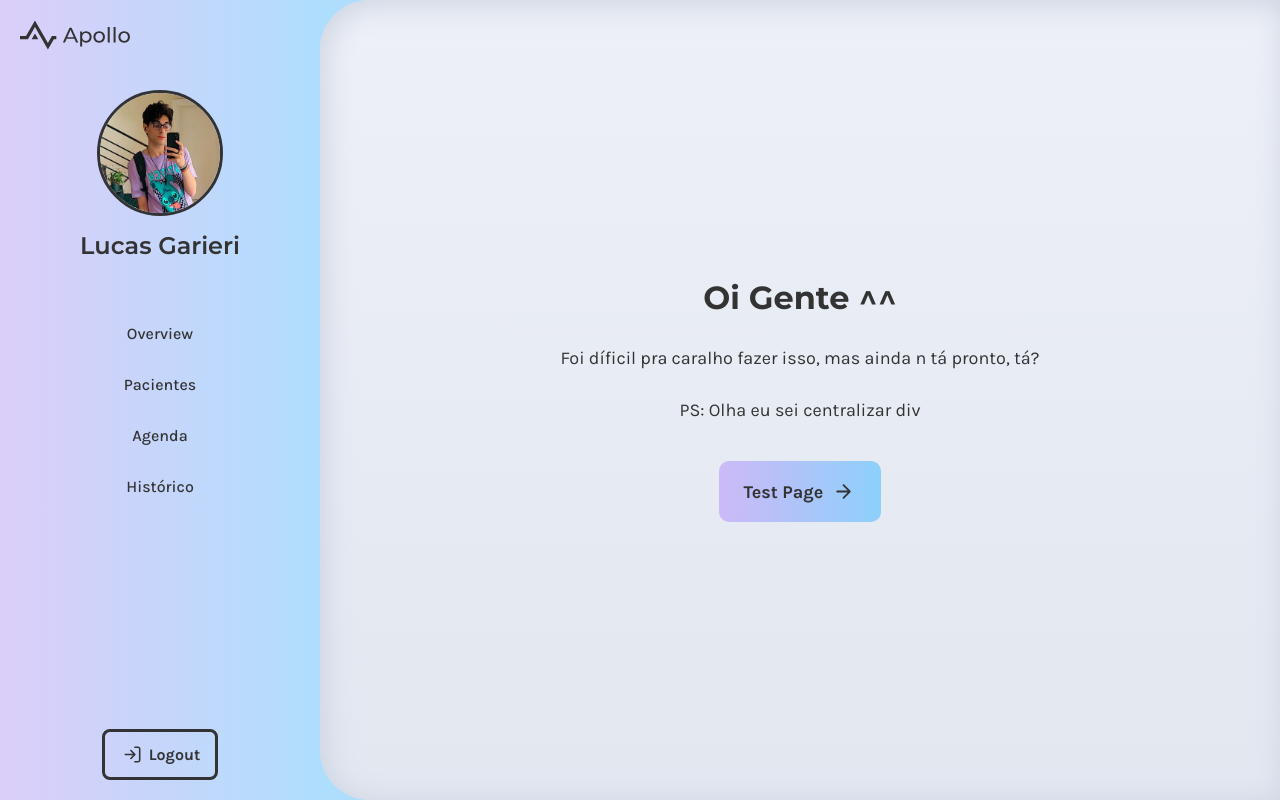
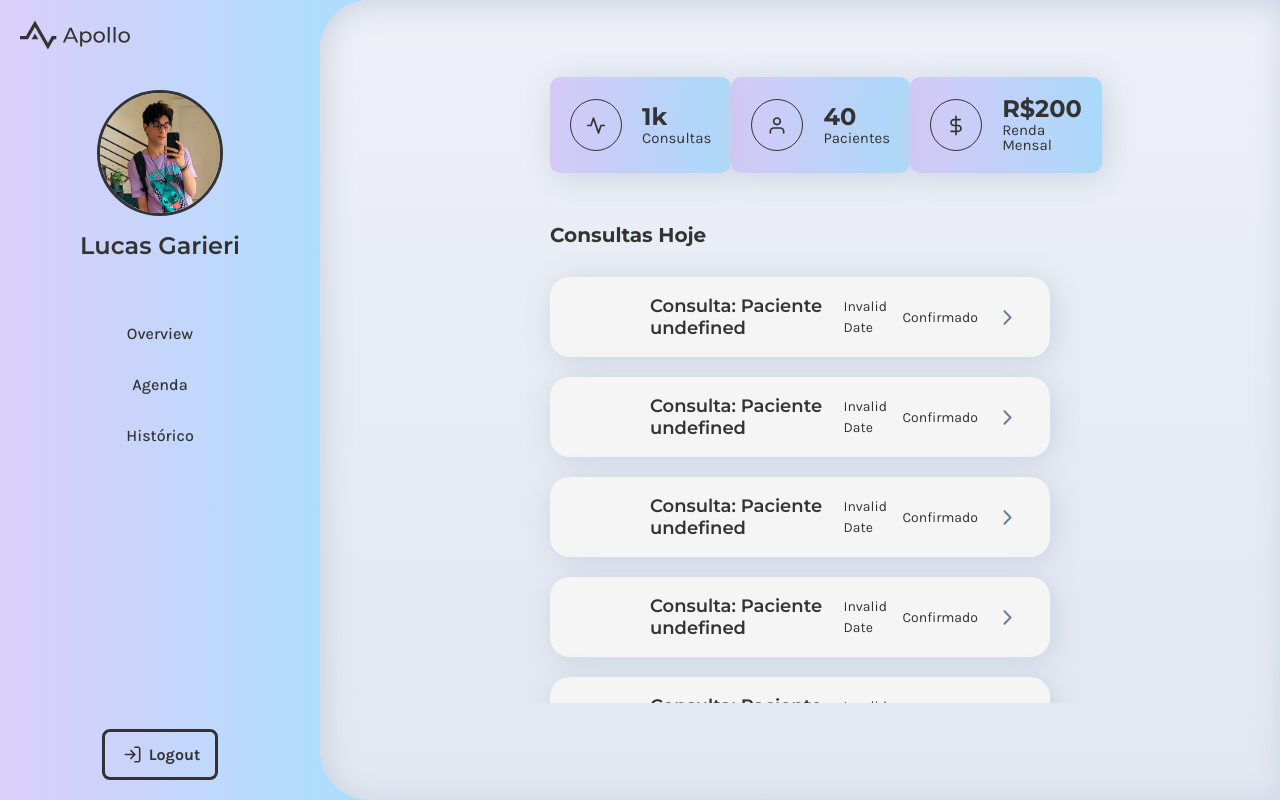
Before and after one commit to pedrohrodrig/LabEngSoft2-Frontend, a React (Create React App) app in the folder frontend/: page / in a window 1280 px wide. Built offline with nearby package versions, Linux system fonts and the light colour scheme.

Commit message:
Adaptando o frontend

```diff
--- a/frontend/src/App.js
+++ b/frontend/src/App.js
@@ -15,13 +15,14 @@ import ProfilePage from './pages/personal/profilepage/profilepage';
 import DocumentsPage from "./pages/personal/documentspage/documentspage";
 import DocDetailPage from "./pages/personal/docdetailpage/docdetailpage";
 import AppointDetailPage from "./pages/personal/appointdetailpage/appointdetailpage";
+import HistoryPage from './pages/personal/historypage/historypage';
 
 import TestPage from './pages/testpage/testpage';
 
 import "./App.css";
 
 function App() {
-    const [ user, setUser ] = useState(professional);
+    const [user, setUser] = useState(professional);
 
     return (
         <UserContext.Provider value={{ user, setUser }}>
@@ -29,7 +30,7 @@ function App() {
                 <Routes>
                     <Route path="/" element={<LayoutPage />}>
 
-                        <Route index element={<HomePage />} />
+                        <Route index element={<OverviewPage />} />
                         <Route path="overview" element={<OverviewPage />} />
                         <Route path="patients" element={<PatientsPage />} />
                         <Route path="appointments" element={<AppointmentsPage />} />
@@ -39,7 +40,7 @@ function App() {
                         <Route path="documents" element={<DocumentsPage />} />
                         <Route path="doc" element={<DocDetailPage />} />
                         <Route path="appoint" element={<AppointDetailPage />} />
-
+                        <Route path="history" element={<HistoryPage />} />
 
                         <Route path="test" element={<TestPage />} />
 
--- a/frontend/src/components/lists/appointmentlist/appointmentlist.js
+++ b/frontend/src/components/lists/appointmentlist/appointmentlist.js
@@ -5,27 +5,29 @@ import "../cardlist.css";
 
 function AppointmentList({ className, appointments, small }) {
     const classes = small ? `small-card-list ${className}` : `card-list ${className}`;
-    const n = small ? 3 : appointments.length;
+    const displayCount = small ? 3 : appointments.length;
 
     return (
         <div className={classes}>
-            {
-                appointments.map((obj, i) =>
-                {
-                    while (i < n) {
-                        return (
-                            <HorizontalCard
-                                title={obj.patient}
-                                image={obj.photo}
-                                col1={!small && obj.timestamp}
-                                col2={!small && obj.status}
-                                to="/appoint"
-                                key={i}
-                            />
-                        );
-                    }
-                })
-            }
+            {appointments.slice(0, displayCount).map((appointment, i) => {
+                // Formata a data e hora da consulta
+                const scheduledDateTime = new Date(appointment.scheduled_time).toLocaleString();
+
+                // Mockup: Substitua estas variáveis pelas informações reais do paciente obtidas via API
+                const patientName = `Paciente ${appointment.id_patient}`; // Mockup: Nome do paciente
+                const patientPhoto = ''; // Mockup: URL da foto do paciente
+
+                return (
+                    <HorizontalCard
+                        title={`Consulta: ${patientName}`} // Utiliza o nome do paciente
+                        image={patientPhoto} // Utiliza a foto do paciente
+                        col1={!small && scheduledDateTime} // Mostra a data e hora agendadas se não for a versão 'small'
+                        col2={!small && appointment.status} // Mostra o status da consulta se não for a versão 'small'
+                        to={`/appoint/${appointment.id}`} // Assume que cada consulta tem um 'id' único para detalhes
+                        key={appointment.id} // Utiliza o 'id' da consulta como chave única
+                    />
+                );
+            })}
         </div>
     );
 }
--- a/frontend/src/components/navbar/navbar.js
+++ b/frontend/src/components/navbar/navbar.js
@@ -1,7 +1,7 @@
+import Button from "../button/button";
 import React from "react";
 import Logo from "../logo/logo";
 import UserPhoto from "../userphoto/userphoto";
-import Button from "../button/button";
 import Tabs from "../tabs/tabs";
 
 import "./navbar.css";
@@ -18,11 +18,10 @@ function Navbar({ className }) {
             <div className="content">
                 <UserPhoto name="Lucas Garieri" to="/profile" />
                 <Tabs
-                    labels={["Overview", "Pacientes", "Agenda", "Histórico"]}
-                    to={["/overview", "/patients", "", "/appointments"]}
+                    labels={["Overview", "Agenda", "Histórico"]} // Atualizado
+                    to={["/overview", "/appointments", "/history"]} // Atualizado
                 />
             </div>
-
 
             <div className="footer">
                 <Button
--- a/frontend/src/pages/personal/appointmentspage/appointmentspage.js
+++ b/frontend/src/pages/personal/appointmentspage/appointmentspage.js
@@ -1,25 +1,46 @@
-import React, { useContext } from "react";
+import React, { useContext, useEffect, useState } from "react";
 import Title from "../../../components/title/title";
 import AppointmentsList from "../../../components/lists/appointmentlist/appointmentlist";
 
 import UserContext from "../../../contexts/UserContext";
-import appointmentList from "../../../objects/appointments";
 import "./appointmentspage.css";
 
 function AppointmentsPage() {
     const { user } = useContext(UserContext);
-    const appointments = appointmentList.filter((appoint) => {
-        return user.appointments.includes(appoint.id)
-    });
+    const [futureAppointments, setFutureAppointments] = useState([]);
+
+    useEffect(() => {
+        const fetchFutureAppointments = async () => {
+            try {
+                const response = await fetch('http://127.0.0.1:8000/api/consultations/');
+                if (!response.ok) {
+                    throw new Error('Network response was not ok');
+                }
+                const data = await response.json();
+
+                const today = new Date();
+                const filteredFutureAppointments = data.filter(appointment => {
+                    const appointmentDateTime = new Date(appointment.scheduled_time);
+                    return appointmentDateTime > today;
+                });
+
+                setFutureAppointments(filteredFutureAppointments);
+            } catch (error) {
+                console.error("Falha ao buscar as consultas futuras:", error);
+            }
+        };
+
+        fetchFutureAppointments();
+    }, []); // O array vazio como segundo argumento significa que este efeito só roda uma vez após o primeiro render.
 
     return (
         <div className="appointments page">
             <Title
-                head="Histórico de Consultas"
-                body="Veja o histórico de todas as susas consultas marcadas"
+                head="Consultas Futuras"
+                body="Veja a lista de todas as suas consultas agendadas para o futuro."
             />
 
-            <AppointmentsList appointments={appointments} />
+            <AppointmentsList appointments={futureAppointments} />
         </div>
     );
 }
--- /dev/null
+++ b/frontend/src/pages/personal/historypage/historypage.css
@@ -0,0 +1,4 @@
+.appointments {
+    gap: 10px !important;
+    align-items: stretch !important;
+}
--- /dev/null
+++ b/frontend/src/pages/personal/historypage/historypage.js
@@ -0,0 +1,45 @@
+import React, { useContext, useEffect, useState } from "react";
+import Title from "../../../components/title/title";
+import AppointmentsList from "../../../components/lists/appointmentlist/appointmentlist";
+
+import UserContext from "../../../contexts/UserContext";
+import "./historypage.css";
+
+function HistoryPage() {
+    const { user } = useContext(UserContext);
+    const [pastAppointments, setPastAppointments] = useState([]);
+
+    useEffect(() => {
+        const fetchPastAppointments = async () => {
+            try {
+                const response = await fetch('http://127.0.0.1:8000/api/consultations/');
+                const data = await response.json();
+
+                const today = new Date();
+                const filteredPastAppointments = data.filter(appointment => {
+                    const appointmentDateTime = new Date(appointment.scheduled_time);
+                    return appointmentDateTime < today && user.appointments.includes(appointment.id);
+                });
+
+                setPastAppointments(filteredPastAppointments);
+            } catch (error) {
+                console.error("Falha ao buscar as consultas passadas:", error);
+            }
+        };
+
+        fetchPastAppointments();
+    }, [user.appointments]); // Dependência do useEffect para reagir a mudanças nos appointments do usuário
+
+    return (
+        <div className="history page">
+            <Title
+                head="Histórico de Consultas"
+                body="Veja a lista de todas as suas consultas passadas."
+            />
+
+            <AppointmentsList appointments={pastAppointments} />
+        </div>
+    );
+}
+
+export default HistoryPage;
```
